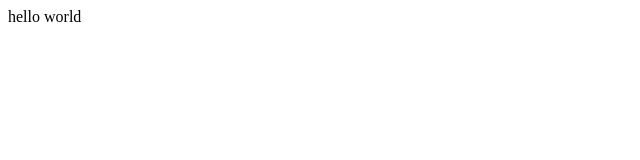
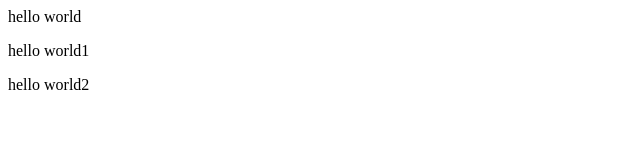
Before and after one commit to abhi200-rana/Mynewproject, a plain HTML site: page index.html in a window 1280 px wide. Shown: the whole page, without its empty margins (0-640 px from the left). Drawn offline with Linux system fonts and the light colour scheme.

Commit message:
ADD new para

```diff
--- a/index.html
+++ b/index.html
@@ -1 +1,3 @@
 <P>hello world</P>
+<P>hello world1</P>
+<P>hello world2</P>
```
